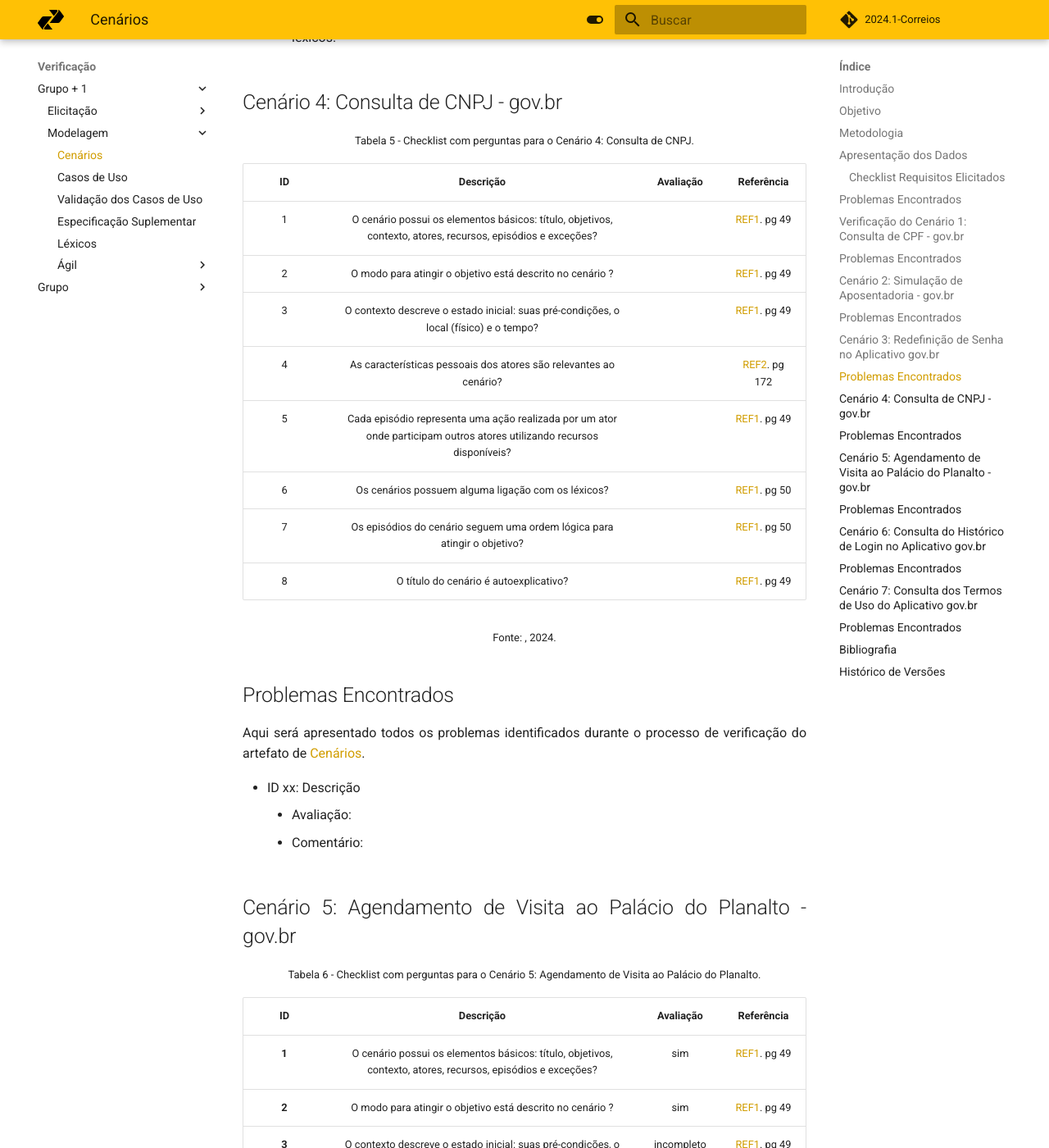
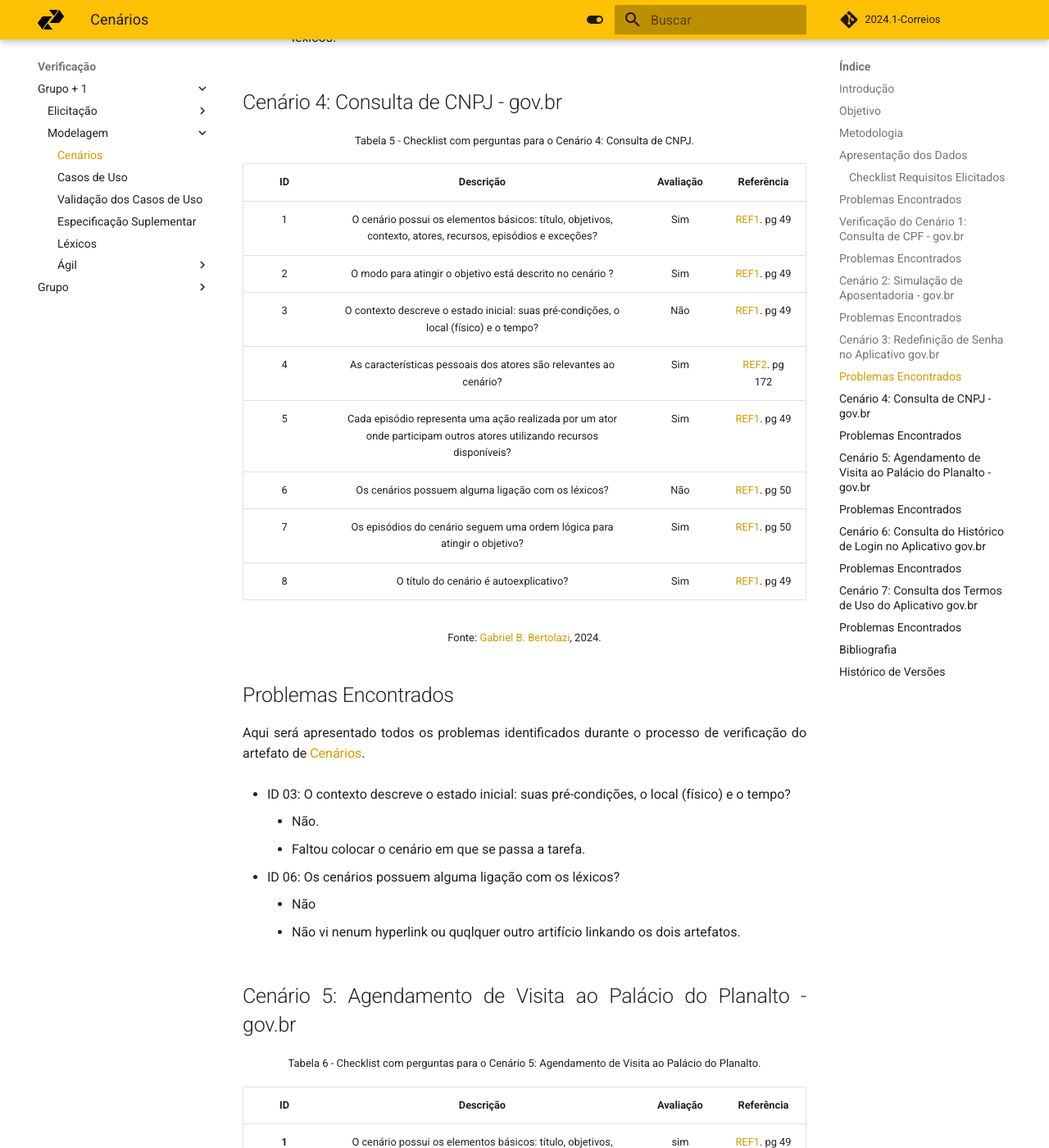
Before and after one commit to Requisitos-de-Software/2024.1-Serasa, an MkDocs documentation site: the page built from docs/verificacao/grupo+1/modelagem/cenarios.md, in a window 1280 px wide and 1400 px high, scrolled down 4994 px. Shown: the whole window at 82% size. Built offline with MkDocs 1.6.1 and Material for MkDocs 9.7.7, drawn with Linux system fonts in a browser that asks for light colours; comment, search, counter and statistics services are not loaded.

Commit message:
Cnários corrigidos bertolazi ola

```diff
--- a/docs/verificacao/grupo+1/modelagem/cenarios.md
+++ b/docs/verificacao/grupo+1/modelagem/cenarios.md
@@ -142,25 +142,29 @@ Aqui será apresentado todos os problemas identificados durante o processo de ve
 
 |ID| Descrição | Avaliação | Referência|
 |:--:|:--:|:--:|:--:|
-|1| O cenário possui os elementos básicos: título, objetivos, contexto, atores, recursos, episódios e exceções? |  | <a href="#ref1">REF1</a>. pg 49 |
-|2| O modo para atingir o objetivo está descrito no cenário ? |  | <a href="#ref1">REF1</a>. pg 49 |
-|3|  O contexto descreve o estado inicial: suas pré-condições, o local (físico) e o tempo? |  | <a href="#ref1">REF1</a>. pg 49 |
-|4|  As características pessoais dos atores são relevantes ao cenário? |  | <a href="#ref2">REF2</a>. pg 172 |
-|5|  Cada episódio representa uma ação realizada por um ator onde participam outros atores utilizando recursos disponíveis? |  | <a href="#ref1">REF1</a>. pg 49 |
-|6|  Os cenários possuem alguma ligação com os léxicos? |  | <a href="#ref1">REF1</a>. pg 50 |
-|7|  Os episódios do cenário seguem uma ordem lógica para atingir o objetivo?	 |  | <a href="#ref1">REF1</a>. pg 50 |
-|8| O título do cenário é autoexplicativo?	 |  | <a href="#ref1">REF1</a>. pg 49 |
+|1| O cenário possui os elementos básicos: título, objetivos, contexto, atores, recursos, episódios e exceções? | Sim | <a href="#ref1">REF1</a>. pg 49 |
+|2| O modo para atingir o objetivo está descrito no cenário ? | Sim | <a href="#ref1">REF1</a>. pg 49 |
+|3|  O contexto descreve o estado inicial: suas pré-condições, o local (físico) e o tempo? | Não | <a href="#ref1">REF1</a>. pg 49 |
+|4|  As características pessoais dos atores são relevantes ao cenário? | Sim | <a href="#ref2">REF2</a>. pg 172 |
+|5|  Cada episódio representa uma ação realizada por um ator onde participam outros atores utilizando recursos disponíveis? | Sim | <a href="#ref1">REF1</a>. pg 49 |
+|6|  Os cenários possuem alguma ligação com os léxicos? | Não | <a href="#ref1">REF1</a>. pg 50 |
+|7|  Os episódios do cenário seguem uma ordem lógica para atingir o objetivo?	 | Sim | <a href="#ref1">REF1</a>. pg 50 |
+|8| O título do cenário é autoexplicativo?	 | Sim | <a href="#ref1">REF1</a>. pg 49 |
 
-<font size="2"><p style="text-align: center">Fonte: [](https://github.com/), 2024.</p></font>
+<font size="2"><p style="text-align: center">Fonte: [Gabriel B. Bertolazi](https://github.com/), 2024.</p></font>
 
 
 ## Problemas Encontrados
 
 Aqui será apresentado todos os problemas identificados durante o processo de verificação do artefato de [Cenários](https://requisitos-de-software.github.io/2024.1-Gov.br/#/modelagem/cenarios).
 
-- ID xx: Descrição
-    - Avaliação:
-    - Comentário:
+- ID 03: O contexto descreve o estado inicial: suas pré-condições, o local (físico) e o tempo?
+    - Não.
+    - Faltou colocar o cenário em que se passa a tarefa.
+
+- ID 06: Os cenários possuem alguma ligação com os léxicos?
+    - Não
+    - Não vi nenum hyperlink ou quqlquer outro artifício linkando os dois artefatos.
 
 
 ## Cenário 5: Agendamento de Visita ao Palácio do Planalto - gov.br
```
